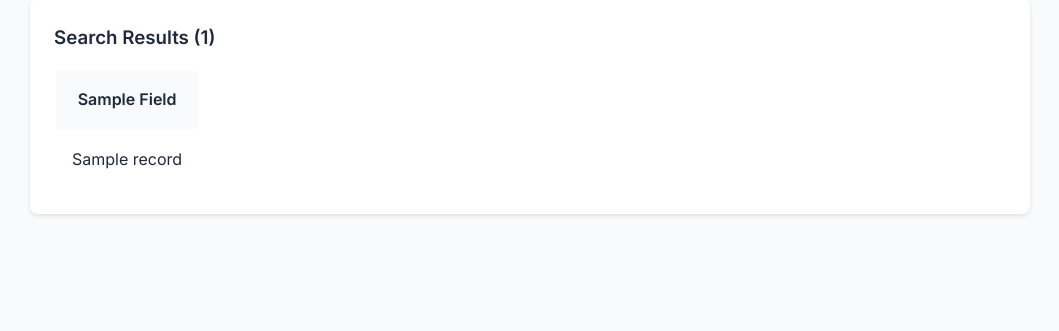
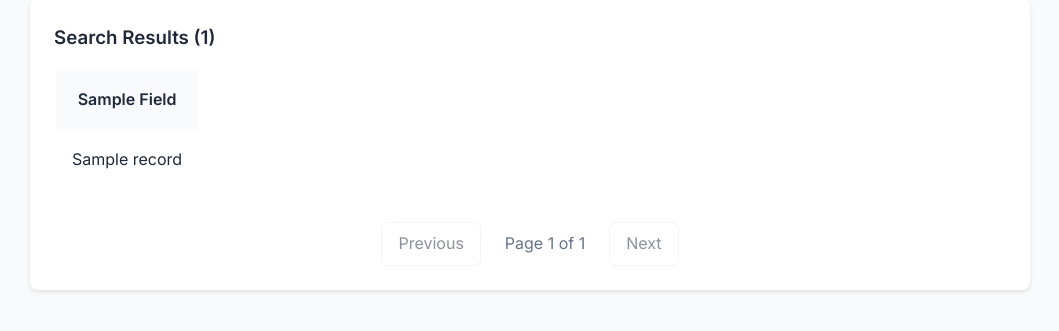
Before and after one commit to JoseMokeni/Projet-ELK, a Flask app: template frontend/templates/search.html in a window 1280 px wide. Shown: the part 310-641 px from the top of the page, without its empty margins (110-1169 px from the left). Run offline with Flask 3, Linux system fonts and the light colour scheme; the template is opened without the code that fills it: most values are stand-ins (such as "Sample title", 1, 10 or a date in 2020); parts of the project's set-up code (start-up, migrations or seed data) failed here and were passed over.

Commit message:
pagination ok

```diff
--- a/frontend/app.py
+++ b/frontend/app.py
@@ -189,29 +189,41 @@ def search_logs():
     if request.method == 'POST':
         query_text = request.form.get('query')
         log_type = request.form.get('log_type')
+        page = 1  # Reset to first page on new search
+    else:
+        query_text = request.args.get('query')
+        log_type = request.args.get('log_type')
+        page = int(request.args.get('page', 1))
 
-        logging.debug(f"Received search request: query='{query_text}', log_type='{log_type}'")
-
-        if not query_text or not log_type:
-            flash('Please enter a query and select a log type')
-            logging.warning('Search request missing query or log_type')
-            return redirect(url_for('search_logs'))
+    if query_text and log_type:
+        logging.debug(f"Received search request: query='{query_text}', log_type='{log_type}', page={page}")
 
         index_name = f"{log_type}-*"
+        per_page = 10  # Number of results per page
+
         search_body = {
             "query": {
                 "query_string": {
                     "query": query_text
                 }
-            }
+            },
+            "from": (page - 1) * per_page,
+            "size": per_page,
+            "sort": [{"@timestamp": "desc"}]
         }
-        logging.debug(f"Elasticsearch search body: {search_body}")
+
         try:
-            res = es.search(index=index_name, body=search_body, size=50)
+            # Get total count first
+            count_res = es.count(index=index_name, body={"query": search_body["query"]})
+            total_hits = count_res['count']
+            total_pages = (total_hits + per_page - 1) // per_page
+
+            # Then get paginated results
+            res = es.search(index=index_name, body=search_body)
             hits = res['hits']['hits']
-            logging.debug(f"Elasticsearch returned {len(hits)} hits")
+            logging.debug(f"Elasticsearch returned {len(hits)} hits out of {total_hits} total")
 
-            # Define fields to display based on log type
+            # Define fields based on log type
             if log_type == 'mysql':
                 fields = ['@timestamp', 'user', 'host', 'ip', 'query_time', 'lock_time', 'rows_sent', 'rows_examined', 'query']
             elif log_type == 'nginx':
@@ -221,22 +233,38 @@ def search_logs():
             else:
                 fields = []
 
-            # Extract records with the specified fields
+            # Extract records
             records = []
             for hit in hits:
                 source = hit['_source']
                 record = {field: source.get(field, '') for field in fields}
                 records.append(record)
 
+            # Pagination info
+            pagination = {
+                'page': page,
+                'per_page': per_page,
+                'total_pages': total_pages,
+                'total_hits': total_hits,
+                'has_prev': page > 1,
+                'has_next': page < total_pages
+            }
+
         except Exception as e:
             logging.error(f"Error querying Elasticsearch: {e}")
             flash('Error querying Elasticsearch')
             records = []
             fields = []
+            pagination = None
 
-        return render_template('search.html', records=records, fields=fields, query=query_text, log_type=log_type)
-    else:
-        return render_template('search.html')
+        return render_template('search.html',
+                             records=records,
+                             fields=fields,
+                             query=query_text,
+                             log_type=log_type,
+                             pagination=pagination)
+
+    return render_template('search.html')
 
 if __name__ == '__main__':
     app.run(debug=True)
--- a/frontend/templates/search.html
+++ b/frontend/templates/search.html
@@ -36,7 +36,7 @@
 
         {% if records %}
             <div class="results-card">
-                <h3>Search Results ({{ records|length }})</h3>
+                <h3>Search Results ({{ pagination.total_hits }})</h3>
                 <div class="table-responsive">
                     <table class="table">
                         <thead>
@@ -57,6 +57,27 @@
                         </tbody>
                     </table>
                 </div>
+                {% if pagination %}
+                    <div class="pagination">
+                        {% if pagination.has_prev %}
+                            <a href="{{ url_for('search_logs', query=query, log_type=log_type, page=pagination.page-1) }}"
+                               class="pagination-button">Previous</a>
+                        {% else %}
+                            <span class="pagination-button disabled">Previous</span>
+                        {% endif %}
+
+                        <span class="pagination-info">
+                            Page {{ pagination.page }} of {{ pagination.total_pages }}
+                        </span>
+
+                        {% if pagination.has_next %}
+                            <a href="{{ url_for('search_logs', query=query, log_type=log_type, page=pagination.page+1) }}"
+                               class="pagination-button">Next</a>
+                        {% else %}
+                            <span class="pagination-button disabled">Next</span>
+                        {% endif %}
+                    </div>
+                {% endif %}
             </div>
         {% elif query is defined %}
             <div class="no-results">
@@ -170,5 +191,40 @@
             grid-template-columns: 1fr;
         }
     }
+
+    /* Pagination styles */
+    .pagination {
+        display: flex;
+        justify-content: center;
+        align-items: center;
+        margin-top: 2rem;
+        gap: 0.5rem;
+    }
+
+    .pagination-info {
+        margin: 0 1rem;
+        color: #64748b;
+    }
+
+    .pagination-button {
+        padding: 0.5rem 1rem;
+        border: 1px solid var(--border-color);
+        border-radius: 0.375rem;
+        background: white;
+        color: var(--text-color);
+        text-decoration: none;
+        transition: all 0.2s;
+    }
+
+    .pagination-button:hover:not(.disabled) {
+        background-color: var(--primary-color);
+        color: white;
+        border-color: var(--primary-color);
+    }
+
+    .pagination-button.disabled {
+        opacity: 0.5;
+        cursor: not-allowed;
+    }
 </style>
 {% endblock %}
```
